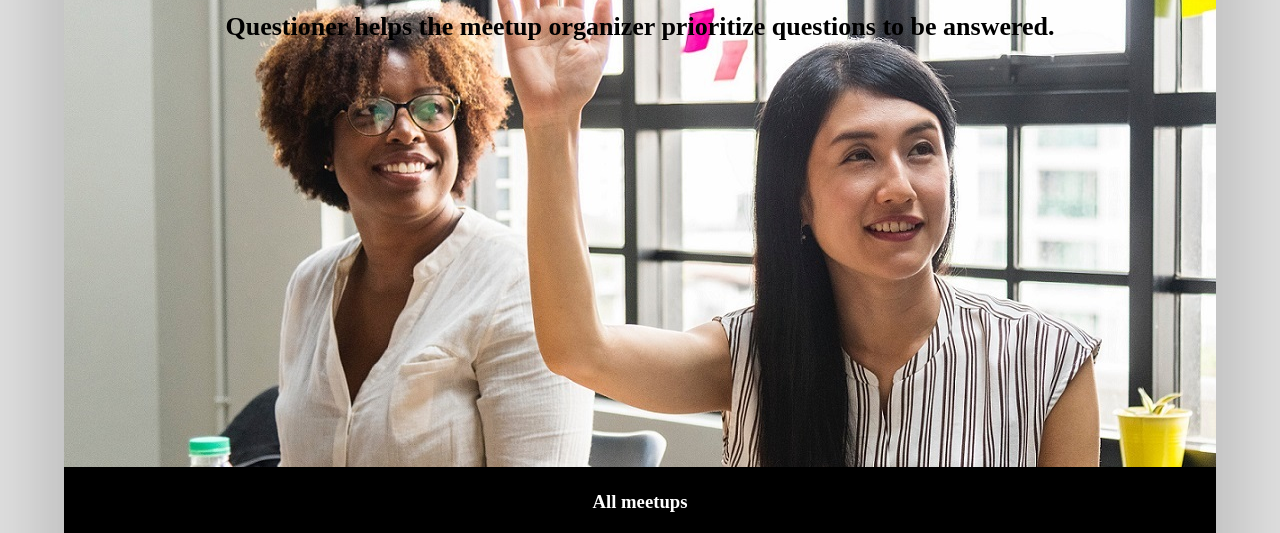
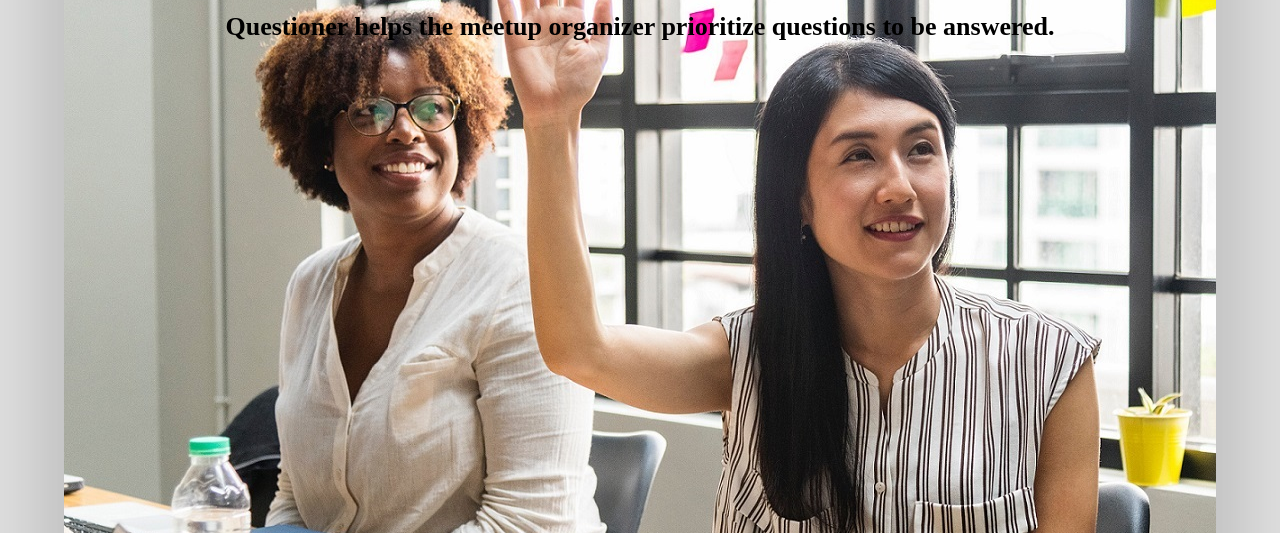
Before and after one commit to halimahO/Questioner, a website: page UI/index.html in a window 1280 px wide. Shown: the part 222-755 px from the top of the page. Drawn offline with Linux system fonts and the light colour scheme.

```diff
--- a/UI/css/styles.css
+++ b/UI/css/styles.css
@@ -104,7 +104,7 @@
 
 /* Showcase */
 #showcase{
-    min-height: 75vh;
+    min-height: 87vh;
     background: url('/UI/img/woman-raising-hand.jpg') no-repeat;
     background-size: auto;
     text-align: center;
```
Also changed, not shown: 1 other file.
